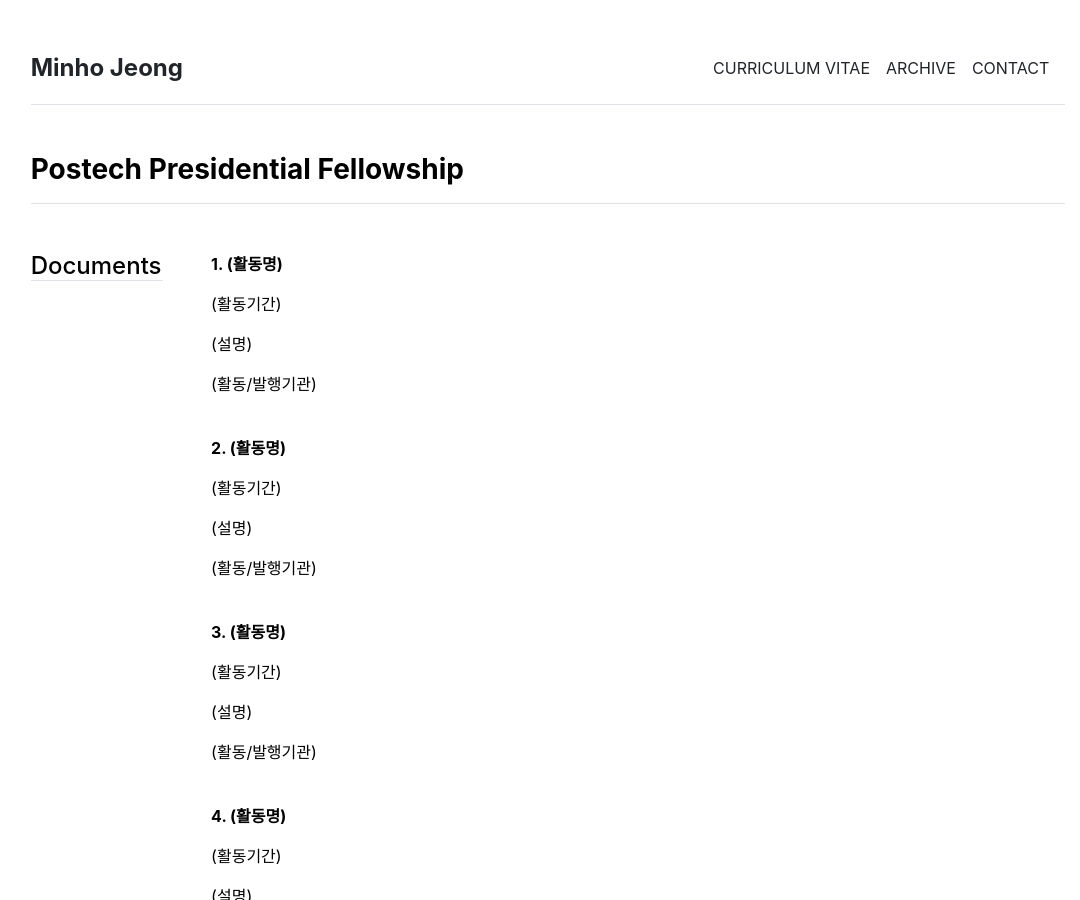
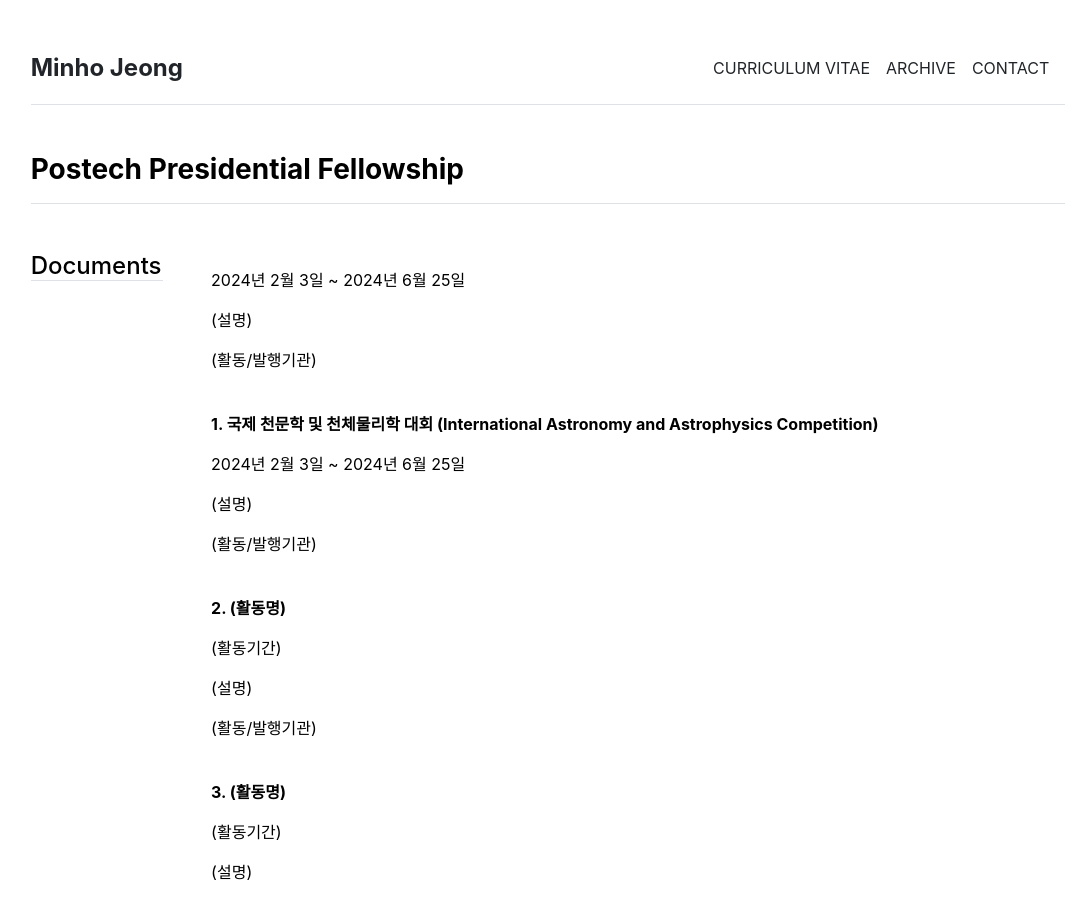
Before and after one commit to mino-jeong/mino-jeong.github.io, a Jekyll site: the page built from postech.md, in a window 1280 px wide and 900 px high. Shown: the whole window, without its empty margins (92-1172 px from the left). Built offline with Jekyll 4.4.1, drawn with Linux system fonts in a browser that asks for light colours.

Commit message:
Update postech.yml

```diff
--- a/_data/postech.yml
+++ b/_data/postech.yml
@@ -4,8 +4,14 @@
 #  description: '설명은 50자 이내로'
 #  institution: '활동기관 혹은 발행기관'
 
-- title: '1. (활동명)'
-  date: '(활동기간)'
+- title: '<font color1. 국제 천문학 및 천체물리학 대회 (International Astronomy and Astrophysics Competition)'
+  date: '2024년 2월 3일 ~ 2024년 6월 25일'
+  description: '(설명)'
+  institution: '(활동/발행기관)'
+
+
+- title: '1. 국제 천문학 및 천체물리학 대회 (International Astronomy and Astrophysics Competition)'
+  date: '2024년 2월 3일 ~ 2024년 6월 25일'
   description: '(설명)'
   institution: '(활동/발행기관)'
 
```
